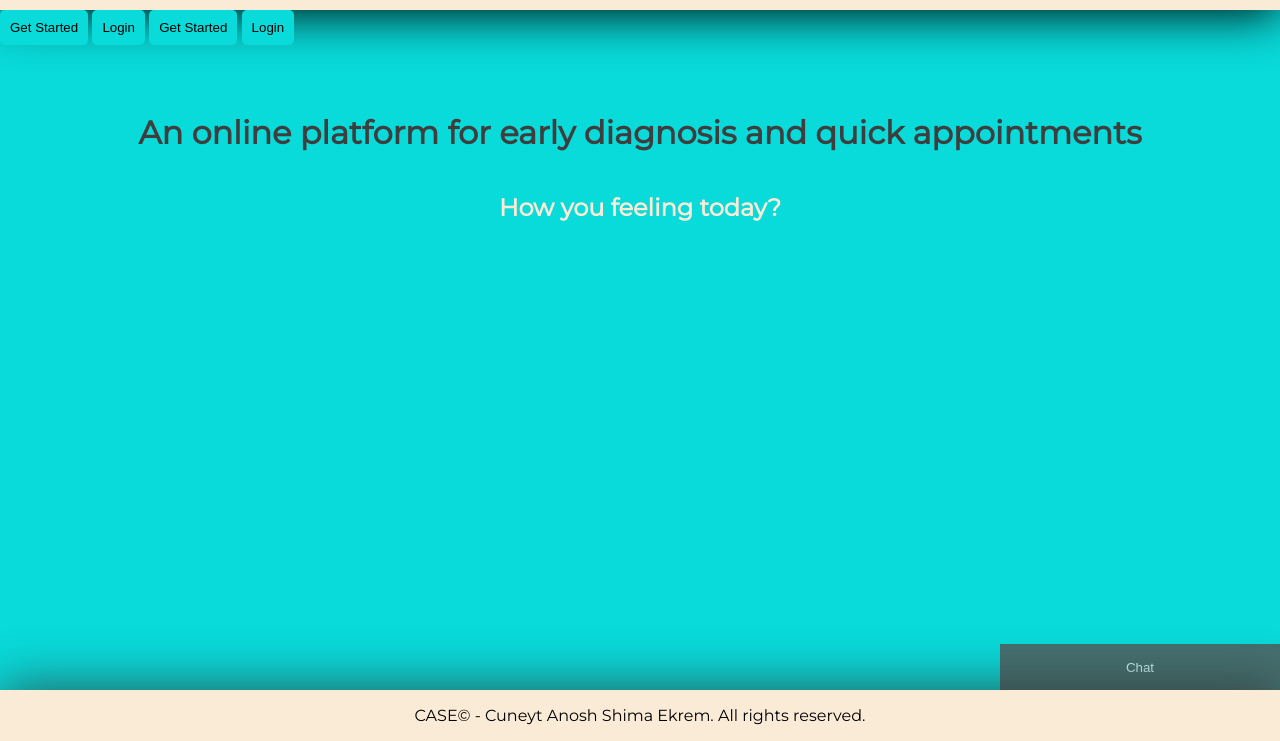
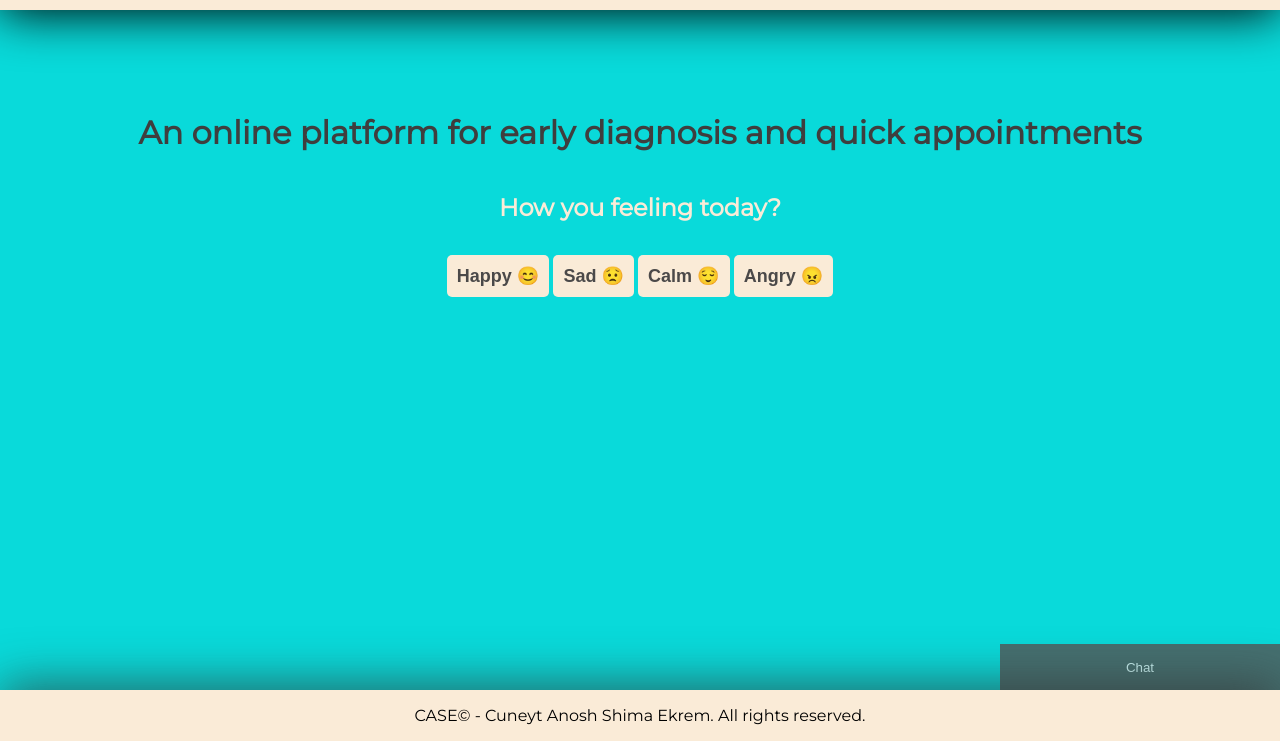
Before and after one commit to Ekremteke/Shima-Anosh-Cuneyt-Ekrem-Buddy-Project, a plain HTML site: page index.html in a window 1280 px wide. Shown: the part 59-800 px from the top of the page. Drawn offline with Linux system fonts and the light colour scheme.

Commit message:
Buttons visible now

```diff
--- a/index.html
+++ b/index.html
@@ -7,7 +7,7 @@
     <link rel="stylesheet" href="./style.css" />
 
     <!-- Icon -->
-    <link rel="icon" href="plus.png" />
+    <link rel="icon" href="plus.png" style="width: 16px; height: 16px" />
 
     <!-- Google Fonts -->
     <link rel="preconnect" href="https://fonts.googleapis.com" />
@@ -33,16 +33,17 @@
     <!-- MAIN -->
     <main id="main">
       <div id="mainDiv">
+
         <h1 id="visionStatement">
           An online platform for early diagnosis and quick appointments
         </h1>
         <h2 id="subText">How you feeling today?</h2>
 
         <div id="moodButtons">
-          <button id="getStartedButton">Get Started</button>
-          <button id="logInButton">Login</button>
-          <button id="getStartedButton">Get Started</button>
-          <button id="logInButton">Login</button>
+        <button id="happyButton">Happy 😊 </button>
+        <button id="sadButton">Sad 😟 </button>
+        <button id="calmButton">Calm 😌</button>
+        <button id="angryButton">Angry 😠</button>
         </div>
 
         <!-- ANIMATION -->
--- a/style.css
+++ b/style.css
@@ -83,6 +83,25 @@ color: rgb(63, 62, 62);
     grid-row: 3/4  ;
     justify-self: center;
 
+}
+
+#moodButtons{
+
+    grid-column: 2/3;
+    grid-row: 4/5  ;
+    justify-self: center;
+}
+
+
+#happyButton, #sadButton, #calmButton, #angryButton{
+    font-size: large;
+    font-weight: bolder;
+    /* color: rgb(9, 218, 218); */
+    color: rgb(75, 73, 73);
+    padding : 10px;
+    background-color: antiquewhite;
+    border-radius: 5px;
+    border-style: none;
 }
 
 
```
